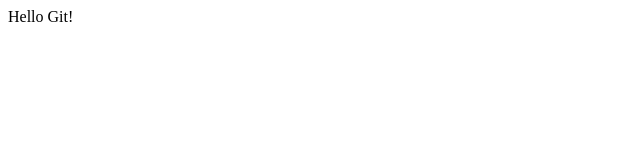
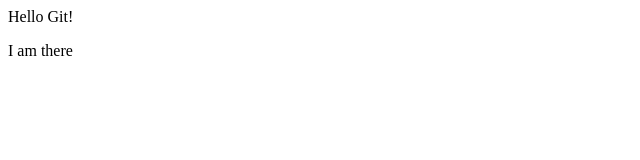
Before and after one commit to tejaswinithanu/myproject, a plain HTML site: page index.html in a window 1280 px wide. Shown: the full height of the page, 0-640 px from the left. Drawn offline with Linux system fonts and the light colour scheme.

Commit message:
changed html file

```diff
--- a/index.html
+++ b/index.html
@@ -8,6 +8,7 @@
 <body>
     <div>
         Hello Git!
+        <p>I am there</p>
     </div>
 </body>
 </html>
```
